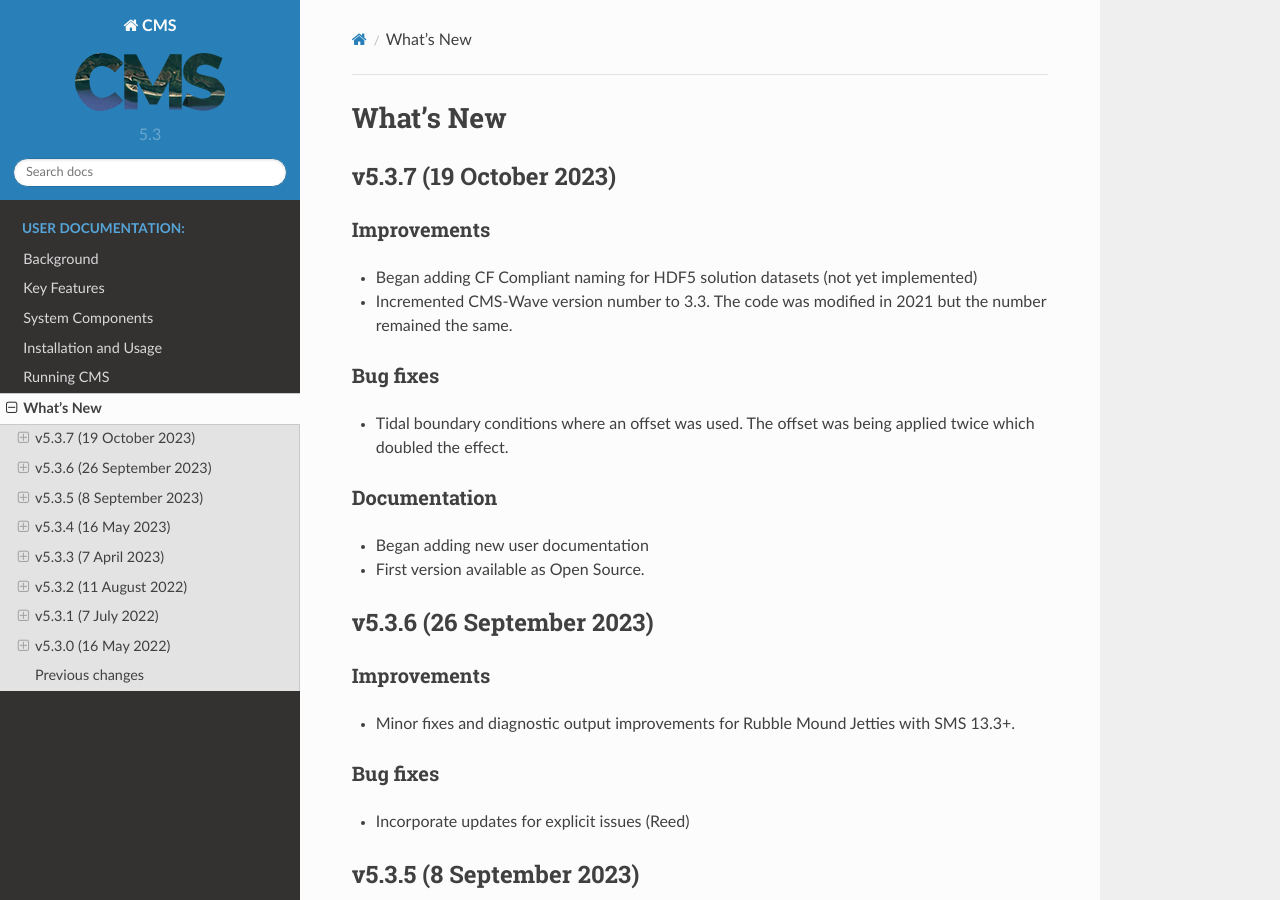
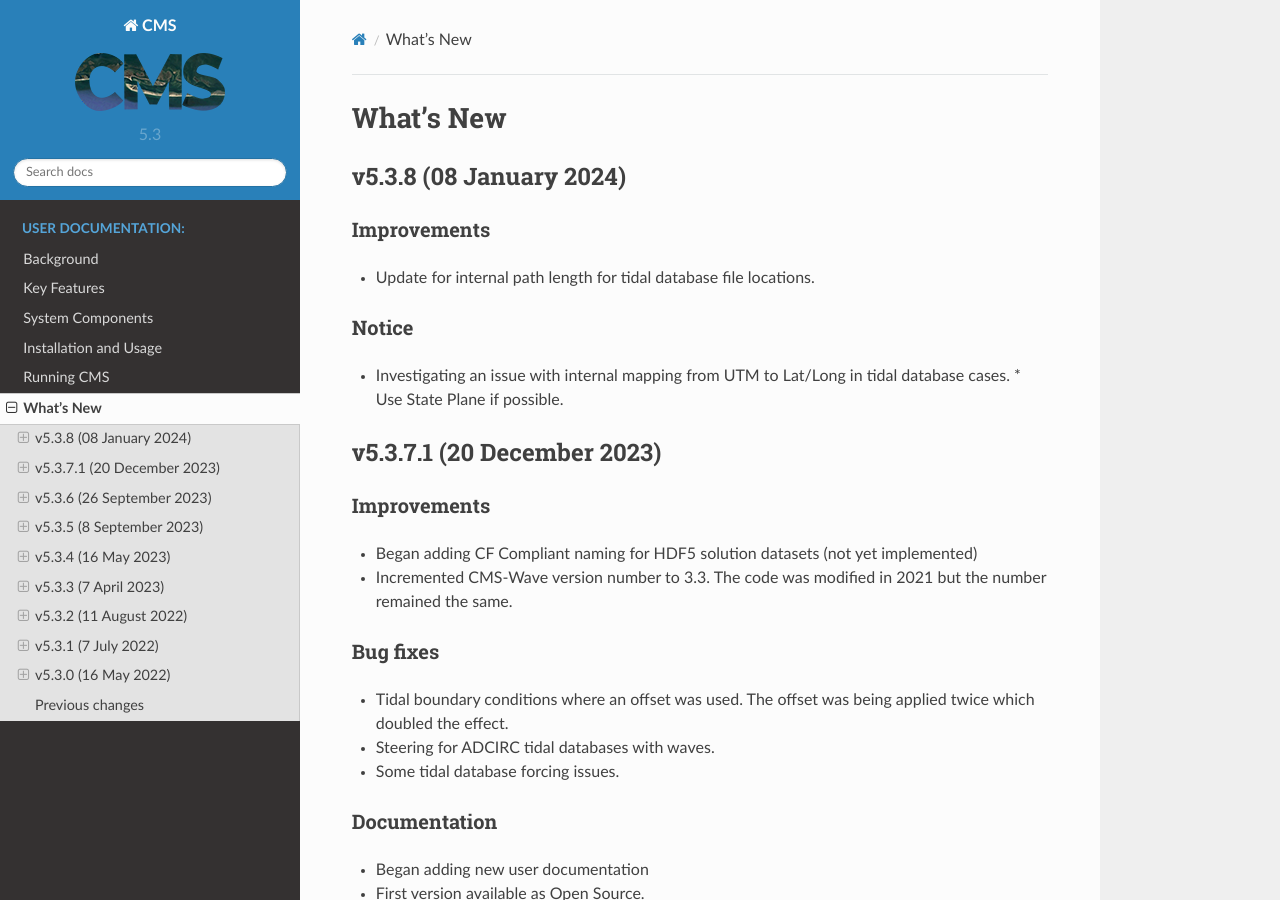
Before and after one commit to erdc/cms2d, a Sphinx documentation site: the page built from docs/user/whatsnew.rst, in a window 1280 px wide and 900 px high. Built offline with Sphinx 7.4.7 and the Read the Docs theme 2.0.0, drawn with Linux system fonts in a browser that asks for light colours.

Commit message:
Update documentation

```diff
--- a/docs/user/whatsnew.rst
+++ b/docs/user/whatsnew.rst
@@ -1,6 +1,19 @@
 What's New
 ==========
-v5.3.7 (19 October 2023)
+v5.3.8 (08 January 2024)
+------------------------
+
+Improvements
+^^^^^^^^^^^^
+* Update for internal path length for tidal database file locations.
+
+Notice
+^^^^^^
+* Investigating an issue with internal mapping from UTM to Lat/Long in tidal database cases.
+  * Use State Plane if possible.
+
+
+v5.3.7.1 (20 December 2023)
 ------------------------
 
 Improvements
@@ -10,7 +23,9 @@
 
 Bug fixes
 ^^^^^^^^^
-*  Tidal boundary conditions where an offset was used. The offset was being applied twice which doubled the effect.
+* Tidal boundary conditions where an offset was used. The offset was being applied twice which doubled the effect.
+* Steering for ADCIRC tidal databases with waves.
+* Some tidal database forcing issues.
 
 Documentation
 ^^^^^^^^^^^^^
```
